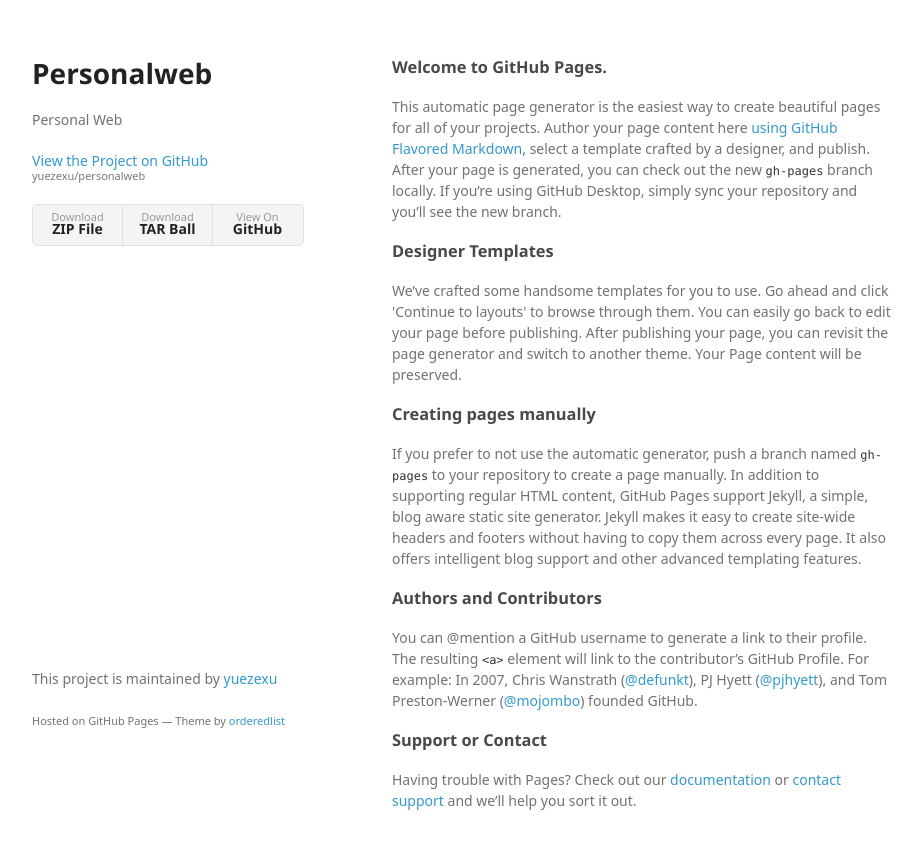
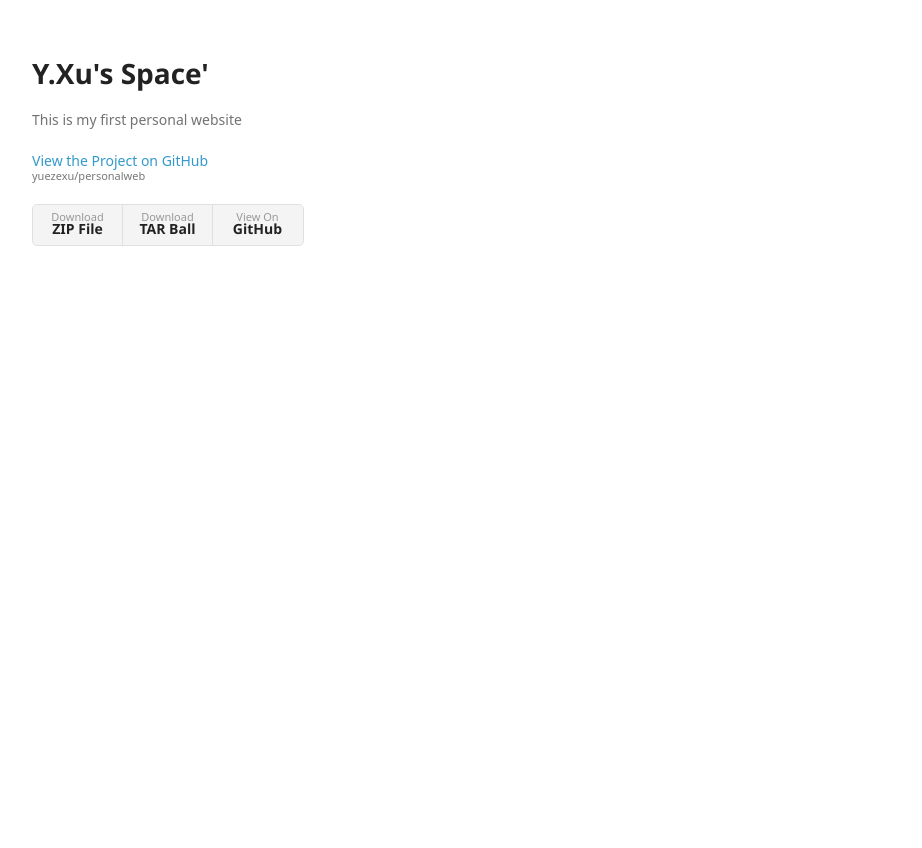
Before and after one commit to yuezexu/personalweb, a plain HTML site: page index.html in a window 1280 px wide. Shown: the whole page, without its empty margins (178-1100 px from the left). After the commit the page ends 800 px from the top, so only its background shows below. Drawn offline with Linux system fonts and the light colour scheme; a web font is replaced by a local one.

Commit message:
first try

```diff
--- a/index.html
+++ b/index.html
@@ -3,7 +3,7 @@
   <head>
     <meta charset="utf-8">
     <meta http-equiv="X-UA-Compatible" content="chrome=1">
-    <title>Personalweb by yuezexu</title>
+    <title>Yueze Xu</title>
 
     <link rel="stylesheet" href="stylesheets/styles.css">
     <link rel="stylesheet" href="stylesheets/github-light.css">
@@ -15,8 +15,8 @@
   <body>
     <div class="wrapper">
       <header>
-        <h1>Personalweb</h1>
-        <p>Personal Web</p>
+        <h1>Y.Xu's Space'</h1>
+        <p>This is my first personal website</p>
 
         <p class="view"><a href="https://github.com/yuezexu/personalweb">View the Project on GitHub <small>yuezexu/personalweb</small></a></p>
 
@@ -27,38 +27,5 @@
           <li><a href="https://github.com/yuezexu/personalweb">View On <strong>GitHub</strong></a></li>
         </ul>
       </header>
-      <section>
-        <h3>
-<a id="welcome-to-github-pages" class="anchor" href="#welcome-to-github-pages" aria-hidden="true"><span aria-hidden="true" class="octicon octicon-link"></span></a>Welcome to GitHub Pages.</h3>
-
-<p>This automatic page generator is the easiest way to create beautiful pages for all of your projects. Author your page content here <a href="https://guides.github.com/features/mastering-markdown/">using GitHub Flavored Markdown</a>, select a template crafted by a designer, and publish. After your page is generated, you can check out the new <code>gh-pages</code> branch locally. If you’re using GitHub Desktop, simply sync your repository and you’ll see the new branch.</p>
-
-<h3>
-<a id="designer-templates" class="anchor" href="#designer-templates" aria-hidden="true"><span aria-hidden="true" class="octicon octicon-link"></span></a>Designer Templates</h3>
-
-<p>We’ve crafted some handsome templates for you to use. Go ahead and click 'Continue to layouts' to browse through them. You can easily go back to edit your page before publishing. After publishing your page, you can revisit the page generator and switch to another theme. Your Page content will be preserved.</p>
-
-<h3>
-<a id="creating-pages-manually" class="anchor" href="#creating-pages-manually" aria-hidden="true"><span aria-hidden="true" class="octicon octicon-link"></span></a>Creating pages manually</h3>
-
-<p>If you prefer to not use the automatic generator, push a branch named <code>gh-pages</code> to your repository to create a page manually. In addition to supporting regular HTML content, GitHub Pages support Jekyll, a simple, blog aware static site generator. Jekyll makes it easy to create site-wide headers and footers without having to copy them across every page. It also offers intelligent blog support and other advanced templating features.</p>
-
-<h3>
-<a id="authors-and-contributors" class="anchor" href="#authors-and-contributors" aria-hidden="true"><span aria-hidden="true" class="octicon octicon-link"></span></a>Authors and Contributors</h3>
-
-<p>You can @mention a GitHub username to generate a link to their profile. The resulting <code>&lt;a&gt;</code> element will link to the contributor’s GitHub Profile. For example: In 2007, Chris Wanstrath (<a href="https://github.com/defunkt" class="user-mention">@defunkt</a>), PJ Hyett (<a href="https://github.com/pjhyett" class="user-mention">@pjhyett</a>), and Tom Preston-Werner (<a href="https://github.com/mojombo" class="user-mention">@mojombo</a>) founded GitHub.</p>
-
-<h3>
-<a id="support-or-contact" class="anchor" href="#support-or-contact" aria-hidden="true"><span aria-hidden="true" class="octicon octicon-link"></span></a>Support or Contact</h3>
-
-<p>Having trouble with Pages? Check out our <a href="https://help.github.com/pages">documentation</a> or <a href="https://github.com/contact">contact support</a> and we’ll help you sort it out.</p>
-      </section>
-      <footer>
-        <p>This project is maintained by <a href="https://github.com/yuezexu">yuezexu</a></p>
-        <p><small>Hosted on GitHub Pages &mdash; Theme by <a href="https://github.com/orderedlist">orderedlist</a></small></p>
-      </footer>
-    </div>
-    <script src="javascripts/scale.fix.js"></script>
-
   </body>
 </html>
```
